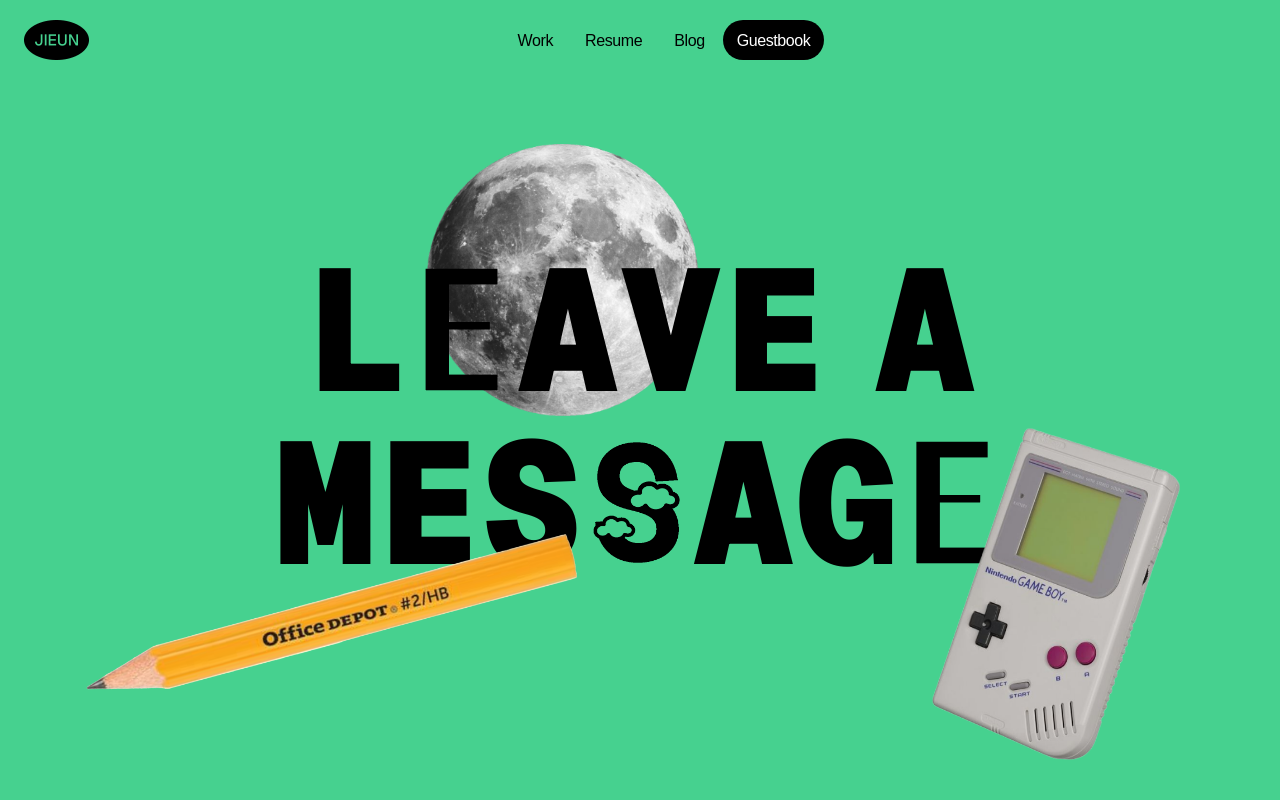
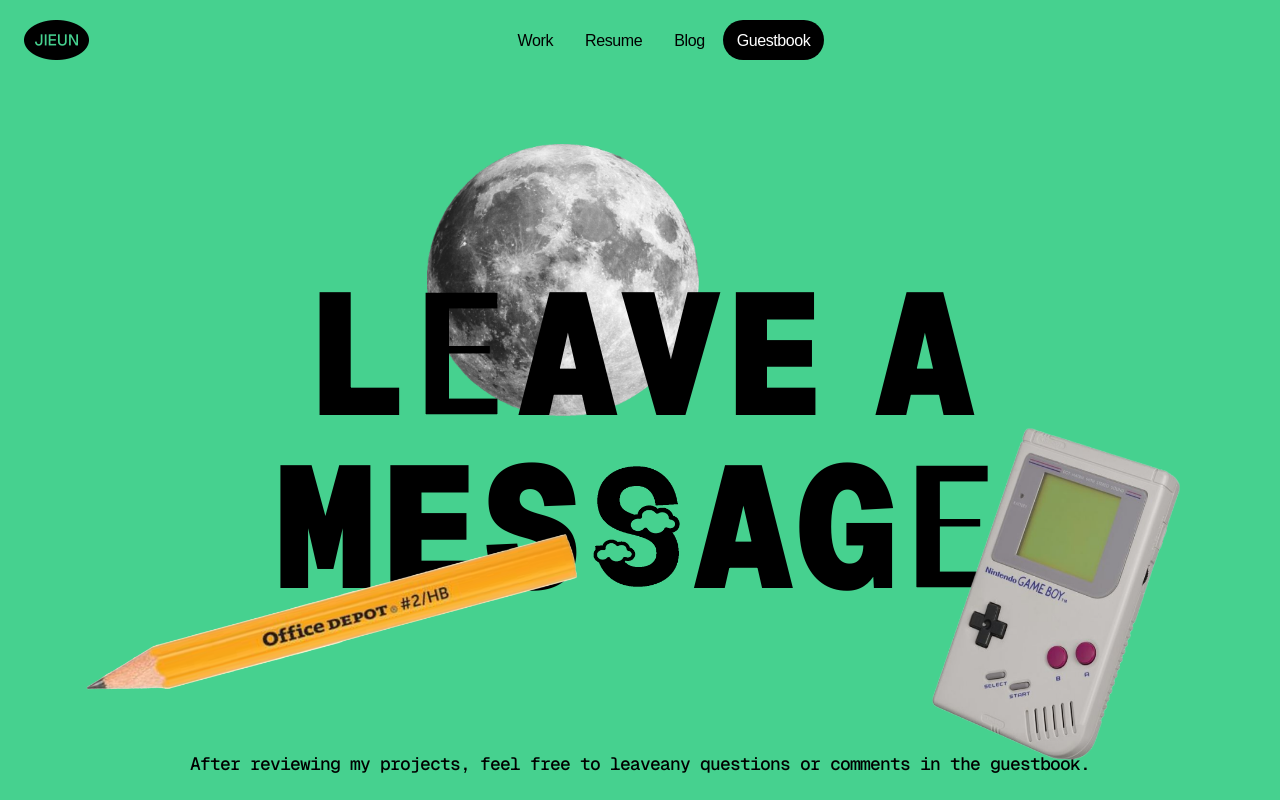
Before and after one commit to goleedev/jieun-portfolio-new, a Next.js app: page /guestbook in a window 1280 px wide. Shown: the top 800 px of the page. Built offline with nearby package versions, Linux system fonts and the light colour scheme; no server answers; the database is empty; a web font is replaced by a local one.

Commit message:
refactor: update home-content component to improve alignment and add guestbook message

```diff
--- a/app/guestbook/components/home-content.tsx
+++ b/app/guestbook/components/home-content.tsx
@@ -2,7 +2,7 @@
 
 function HomeContent(): JSX.Element {
   return (
-    <section className="w-full min-h-[calc(100vh-128px)] flex flex-col items-center justify-center text-center font-mono font-black tracking-tighter leading-none overflow-auto cursor-default">
+    <section className="w-full min-h-[calc(100vh-80px)] flex flex-col items-center justify-center text-center font-mono font-black tracking-tighter leading-none overflow-auto cursor-default">
       <div className="flex flex-col items-center">
         <TextLine>
           <span>L</span>
@@ -17,6 +17,11 @@
           <ImageComponent src="/gifs/E.gif" alt="E gif" />
         </TextLine>
       </div>
+
+      <p className="absolute flex flex-col md:whitespace-nowrap lg:flex-row md:bottom-6 bottom-5 md:text-lg md:font-medium font-normal text-sm leading-5 md:leading-6 text-center">
+        <span>After reviewing my projects, feel free to leave</span>
+        <span>any questions or comments in the guestbook.</span>
+      </p>
     </section>
   );
 }
```
